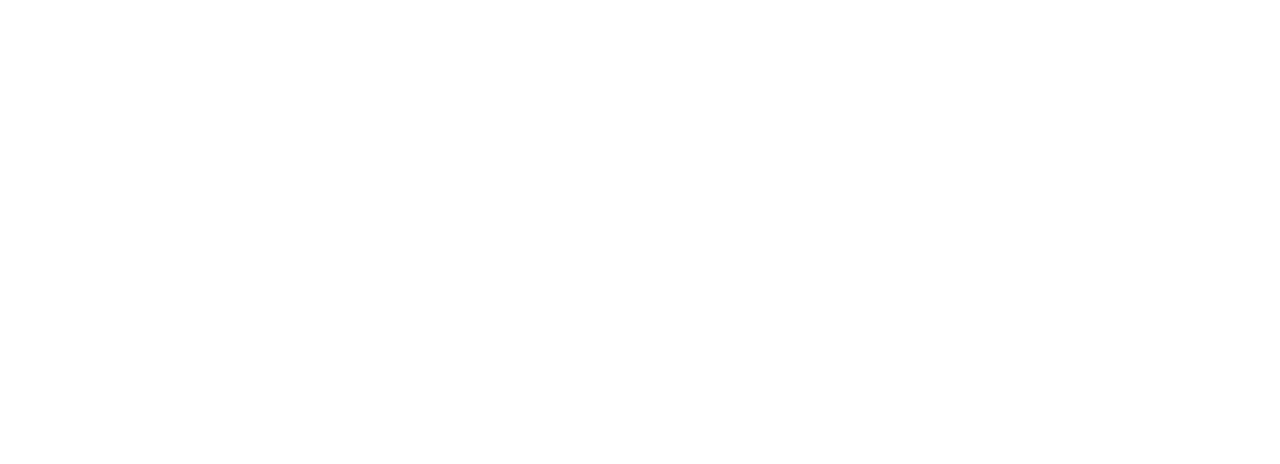
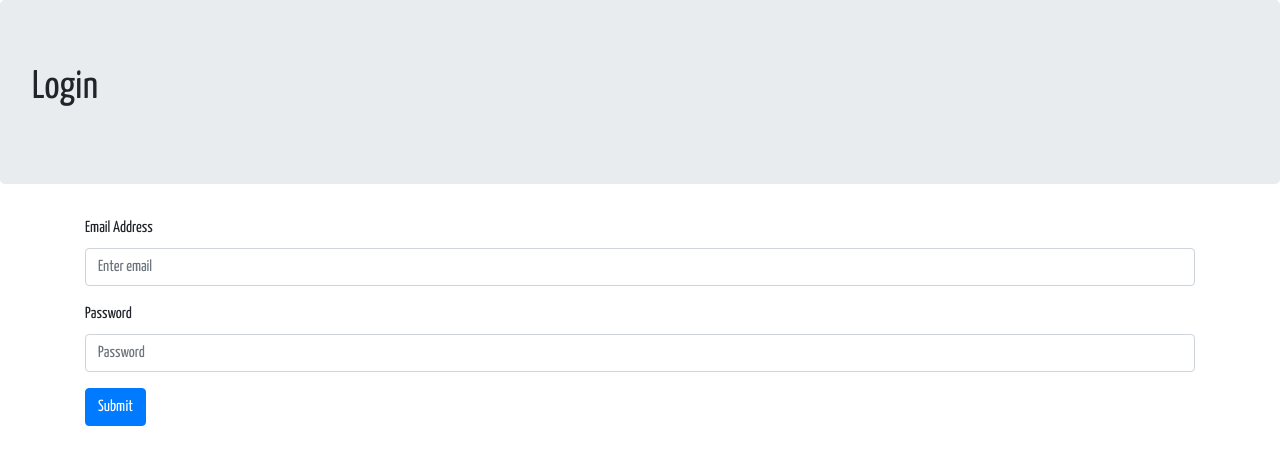
Before and after one commit to MustyDev/Musty, a React (Create React App) app in the folder front-end/: page /login in a window 1280 px wide. Shown: the top 464 px of the page. Built offline with nearby package versions, Linux system fonts and the light colour scheme.

Commit message:
Update Login & Register

```diff
--- a/front-end/src/App.js
+++ b/front-end/src/App.js
@@ -8,6 +8,7 @@
 import TourCharity from "./Pages/TourCharity";
 import About from "./Pages/About";
 import Register from "./Pages/Register";
+import Login from "./Pages/Login";
 
 function App() {
   return (
@@ -26,6 +27,9 @@
           <Route path="/register">
             <Register />
           </Route>
+          <Route path="/login">
+            <Login />
+          </Route>
         </Switch>
       </Router>
 
--- a/front-end/src/Pages/Login.js
+++ b/front-end/src/Pages/Login.js
@@ -1,7 +1,37 @@
 import React from "react";
 
-Login = () => {
-  return <div></div>;
+import Container from "react-bootstrap/Container";
+import Form from "react-bootstrap/Form";
+import Button from "react-bootstrap/Button";
+import { Jumbotron } from "react-bootstrap";
+
+const Login = () => {
+  return (
+    <div>
+      <div>
+        <Jumbotron>
+          <h1>Login</h1>
+        </Jumbotron>
+      </div>
+      <div>
+        <Container>
+          <Form>
+            <Form.Group>
+              <Form.Label>Email Address</Form.Label>
+              <Form.Control type="email" placeholder="Enter email" required />
+            </Form.Group>
+            <Form.Group>
+              <Form.Label>Password</Form.Label>
+              <Form.Control type="password" placeholder="Password" required />
+            </Form.Group>
+            <Button variant="primary" type="submit">
+              Submit
+            </Button>
+          </Form>
+        </Container>
+      </div>
+    </div>
+  );
 };
 
 export default Login;
--- a/front-end/src/Pages/Register.js
+++ b/front-end/src/Pages/Register.js
@@ -1,24 +1,44 @@
 import React from "react";
+
 import Container from "react-bootstrap/Container";
 import Form from "react-bootstrap/Form";
 import Button from "react-bootstrap/Button";
+import { Jumbotron } from "react-bootstrap";
 
 const Register = () => {
   return (
     <div>
+      <div>
+        <Jumbotron>
+          <h1>Register Account</h1>
+        </Jumbotron>
+      </div>
+      <div>
         <Container>
           <Form>
             <Form.Group>
-            <Form.Label>Username</Form.Label>
-            <Form.Control type="text" placeholder="Enter Username" />
+              <Form.Label>Name</Form.Label>
+              <Form.Control
+                type="text"
+                placeholder="Enter your Name"
+                required
+              />
             </Form.Group>
             <Form.Group>
               <Form.Label>Email Address</Form.Label>
-            <Form.Control type="email" placeholder="Enter email" />
+              <Form.Control type="email" placeholder="Enter email" required />
+            </Form.Group>
+            <Form.Group>
+              <Form.Label>No. Handphone</Form.Label>
+              <Form.Control
+                type="number"
+                placeholder="Enter your Phone Number"
+                required
+              />
             </Form.Group>
             <Form.Group>
               <Form.Label>Password</Form.Label>
-            <Form.Control type="password" placeholder="Password" />
+              <Form.Control type="password" placeholder="Password" required />
             </Form.Group>
             <Button variant="primary" type="submit">
               Submit
@@ -26,6 +46,7 @@
           </Form>
         </Container>
       </div>
+    </div>
   );
 };
 
```
Lines whose indentation alone changed are shown as unchanged.
